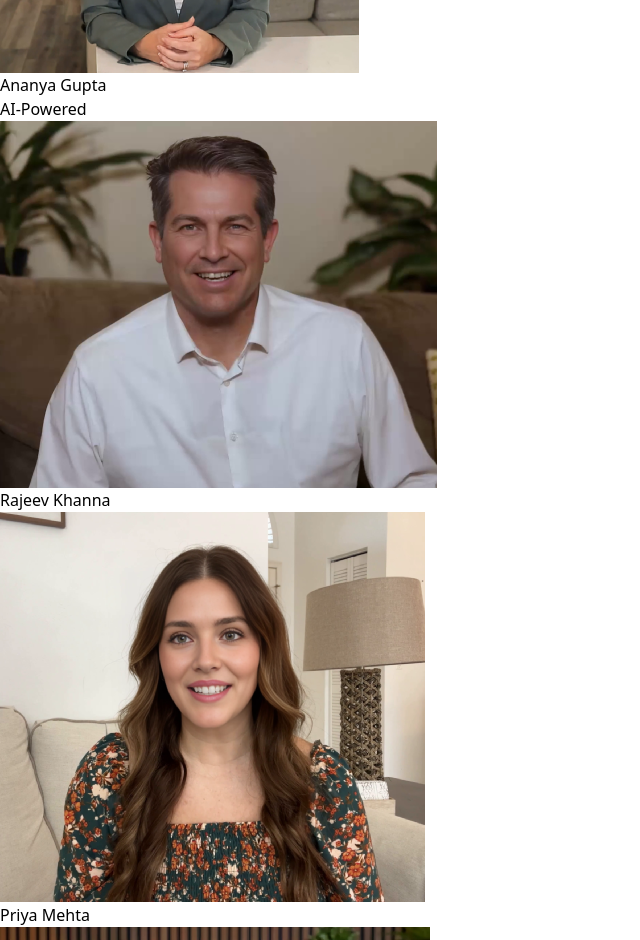
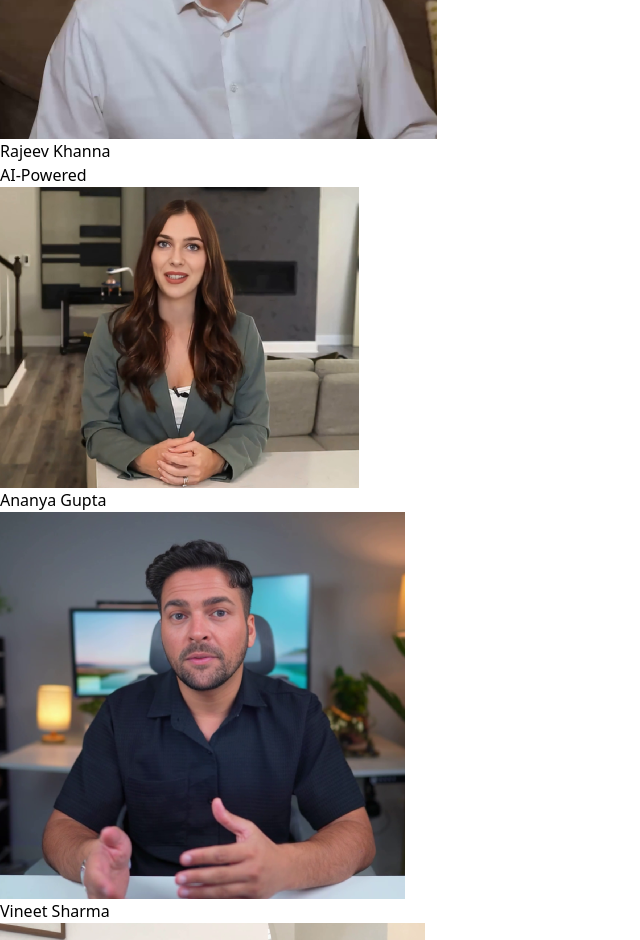
Before and after one commit to 310511/INNOVATE, a React (Vite) app: page /dashboard/videocall in a window 1280 px wide. Shown: the part 11060-12000 px from the top of the page, without its empty margins (0-640 px from the left). Built offline with nearby package versions, Linux system fonts and the light colour scheme; no server answers; sample sign-in values are in the browser's storage.

Commit message:
Reorder judges to match presentation slide
Judge order now:
1. Rajeev Khanna - Visionary
2. Ananya Gupta - Analyst (AI-Powered)
3. Vineet Sharma - Strategist
4. Priya Mehta - Empath
5. Vikram Desai - Globalist

```diff
--- a/src/components/VideoCallInterface.tsx
+++ b/src/components/VideoCallInterface.tsx
@@ -43,13 +43,13 @@ const VideoCallInterface: React.FC = () => {
   const elevenLabsWidgetRef = useRef<HTMLElement | null>(null);
   const elevenLabsScriptLoaded = useRef(false);
 
-  // AI Judges with images from AI Judges folder (matches order from Judges page)
+  // AI Judges in presentation order
   const judges: Judge[] = [
-    { id: 1, name: 'Ananya Gupta', image: '/judges/Ananya Gupta.png' }, // Analyst (AI-Powered)
-    { id: 2, name: 'Rajeev Khanna', image: '/judges/Rajeev Khanna.png' }, // Visionary
-    { id: 3, name: 'Priya Mehta', image: '/judges/Priya Mehta.png' }, // Empath
-    { id: 4, name: 'Vikram Desai', image: '/judges/Vikram Desai.png' }, // Globalist
-    { id: 5, name: 'Vineet Sharma', image: '/judges/Vineet Sharma.png' }, // Strategist
+    { id: 1, name: 'Rajeev Khanna', image: '/judges/Rajeev Khanna.png' }, // Visionary
+    { id: 2, name: 'Ananya Gupta', image: '/judges/Ananya Gupta.png' }, // Analyst (AI-Powered)
+    { id: 3, name: 'Vineet Sharma', image: '/judges/Vineet Sharma.png' }, // Strategist
+    { id: 4, name: 'Priya Mehta', image: '/judges/Priya Mehta.png' }, // Empath
+    { id: 5, name: 'Vikram Desai', image: '/judges/Vikram Desai.png' }, // Globalist
   ];
 
   // Load ElevenLabs script - prevent duplicate loading
```
